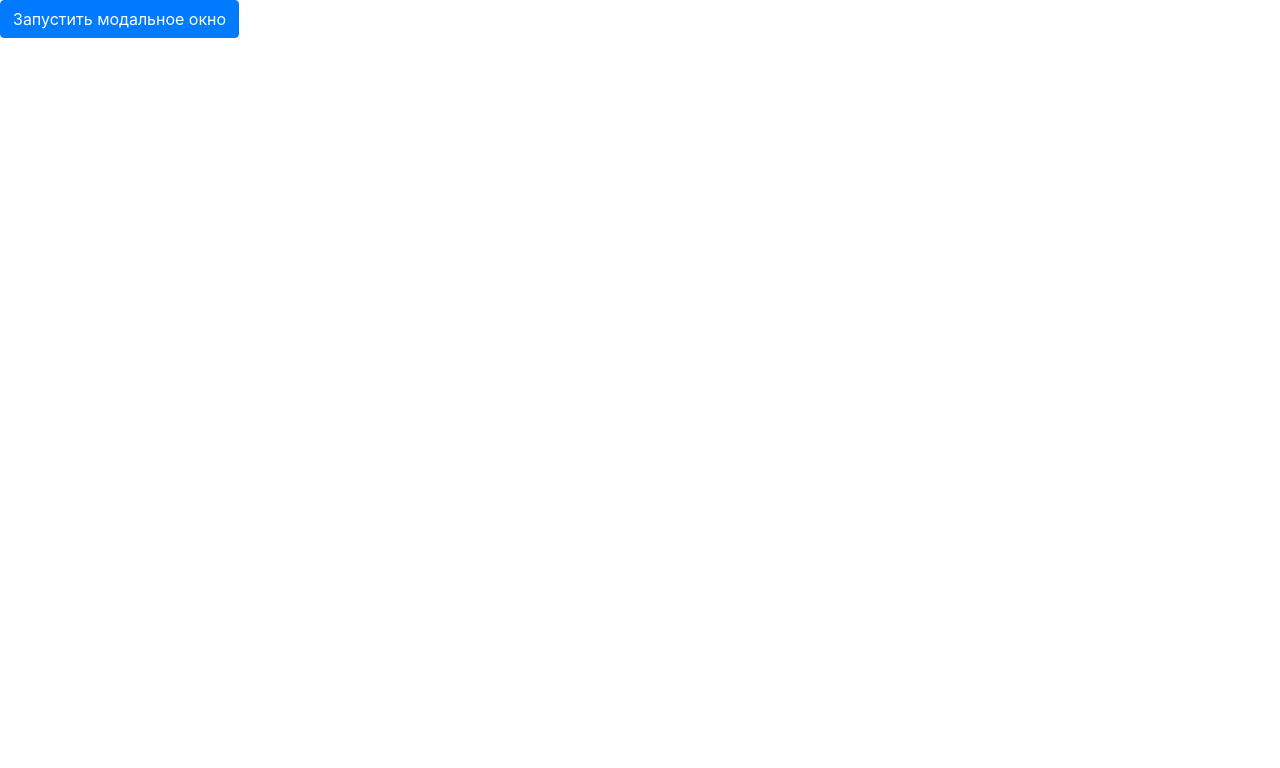
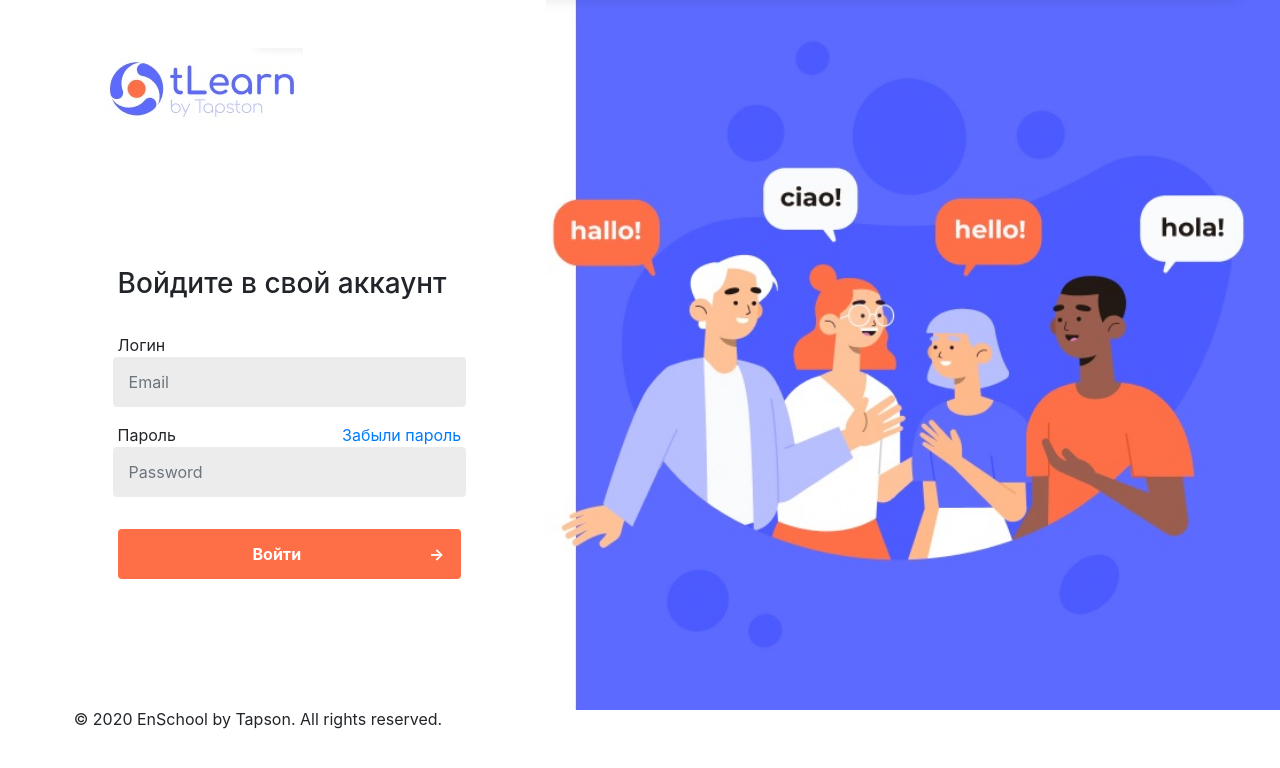
Before and after one commit to PavelTselyuk/Maket, a React (Create React App) app in the folder client/: page / in a window 1280 px wide. Shown: the top 768 px of the page. Built offline with nearby package versions, Linux system fonts and the light colour scheme.

Commit message:
Login Page added

```diff
--- a/client/src/components/App.js
+++ b/client/src/components/App.js
@@ -1,10 +1,12 @@
 import React from 'react';
 import LoginForm from './LoginForm'
+import LoginPage from './LoginPage'
 
 function App() {
   return (
     <div className="App">
       <LoginForm />
+      <LoginPage />
     </div>
   );
 }
--- a/client/src/components/LoginForm/InputGroup.js
+++ b/client/src/components/LoginForm/InputGroup.js
@@ -10,14 +10,14 @@ function InputGroup() {
          <div className="form-row">
             <div className="col">
                <span className="col-1"></span>
-               <input className="col-10 mt-4 mb-3 form-control" id="email" type="text" size="60" placeholder="Email" />
+               <input className="col-10 mt-4 mb-3 form-control modal_window_input" id="email" type="text" size="60" placeholder="Email" />
             </div>
          </div>
 
          <div className="form-row">
             <div className="col">
                <span className="col-1"></span>
-               <input className="col-10 mt-3 mb-4 form-control" id="password" type="text" size="60" placeholder="Password" />
+               <input className="col-10 mt-3 mb-4 form-control modal_window_input" id="password" type="text" size="60" placeholder="Password" />
             </div>
          </div>
 
--- a/client/src/components/LoginForm/css.css
+++ b/client/src/components/LoginForm/css.css
@@ -35,7 +35,7 @@
 	margin-bottom	: 3px;
 }
 
-.form-control{
+.modal_window_input{
    border: 3px solid black;
    display: inline;
    height: 45px;
--- a/client/src/components/LoginForm/index.js
+++ b/client/src/components/LoginForm/index.js
@@ -9,9 +9,6 @@ class LoginForm extends Component {
    render() {
       return (
          <div>
-            <button type="button" className="btn btn-primary" data-toggle="modal" data-target="#exampleModal">
-               Запустить модальное окно
-            </button>
             <div className="modal" id="exampleModal" tabIndex="-1" role="dialog"
                aria-labelledby="exampleModal" aria-hidden="true">
                <div className="modal-dialog modal-dialog-centered" role="document">
--- /dev/null
+++ b/client/src/components/LoginPage/LoginInputs.js
@@ -0,0 +1,41 @@
+import React from 'react';
+
+import './loginPage.css'
+
+function LoginInputs() {
+   return (
+
+      <div className="col">
+         <div className="row mb-4 mx-0">
+            <h3>Войдите в свой аккаунт</h3>
+         </div>
+         <form className="row justify-content-center mx-0">
+            <div className="form-row justify-content-between fullWidth">
+               <span className="above_inputs">Логин</span>
+            </div>
+            <div className="form-row">
+               <input className="col-12 mb-3 px-3 form-control loginPage_input" id="email" type="text" size="60" placeholder="Email" />
+            </div>
+
+            <div className="form-row justify-content-between fullWidth">
+               <span className="above_inputs">Пароль</span>
+               <a className="above_inputs" href="">Забыли пароль</a>
+            </div>
+            <div className="form-row">
+               <input className="col-12 mb-4 px-3 form-control loginPage_input" id="password" type="password" size="60" placeholder="Password" />
+            </div>
+         </form>
+         <div className="row mt-2 mx-0">
+            <button type="button" className="btn btn-primary col login_button justify-content-between" data-toggle="modal" data-target="#exampleModal">
+               <div className="form-row justify-content-between fullWidth">
+                  <span></span>
+                  <span>Войти</span>
+                  <span>→</span>
+               </div>
+            </button>
+         </div>
+      </div >
+   );
+}
+
+export default LoginInputs
--- /dev/null
+++ b/client/src/components/LoginPage/LoginLeftSide.js
@@ -0,0 +1,23 @@
+import React from 'react';
+
+import './loginPage.css'
+import logo from './logo.jpg'
+import LoginInputs from './LoginInputs'
+
+function LoginLeftSide() {
+   return (
+
+      <div className="col-4 container">
+         <div className="row align-items-start ml-5 mt-5">
+            <img src={logo} alt="Logo" />
+         </div>
+         <div className="row align-items-center ml-5 inputGroup">
+            <LoginInputs />
+         </div>
+         <p className="text-center">© 2020 EnSchool by Tapson. All rights reserved.</p>
+      </div>
+
+   );
+}
+
+export default LoginLeftSide
--- /dev/null
+++ b/client/src/components/LoginPage/index.js
@@ -0,0 +1,21 @@
+import React from 'react';
+
+import './loginPage.css'
+import RightImage from './RightImage.jpg'
+import LoginLeftSide from './LoginLeftSide'
+
+function LoginPage() {
+   return (
+      <div className="">
+         <div className="row">
+            <LoginLeftSide />
+            <div className="col-7">
+               <img className="right_image" src={RightImage} alt="Awesome Image here" />
+            </div>
+         </div>
+      </div>
+
+   );
+}
+
+export default LoginPage
--- /dev/null
+++ b/client/src/components/LoginPage/loginPage.css
@@ -0,0 +1,28 @@
+.inline{
+   display: inline-block;
+}
+
+.right_image{
+   width: 100%;
+}
+
+.inputGroup{
+   height: 80%;
+}
+
+.fullWidth{
+   width: 100%;
+}
+
+.loginPage_input{
+   height: 50px;
+   border: 0;
+   background-color: rgb(236, 236, 236);
+}
+
+.login_button{
+   height: 50px;
+   border: 0;
+   background-color: rgb(255, 111, 71);
+   color: white;
+}
```
Also changed, not shown: client/src/components/LoginPage/RightImage.jpg (added), client/src/components/LoginPage/logo.jpg (added).
